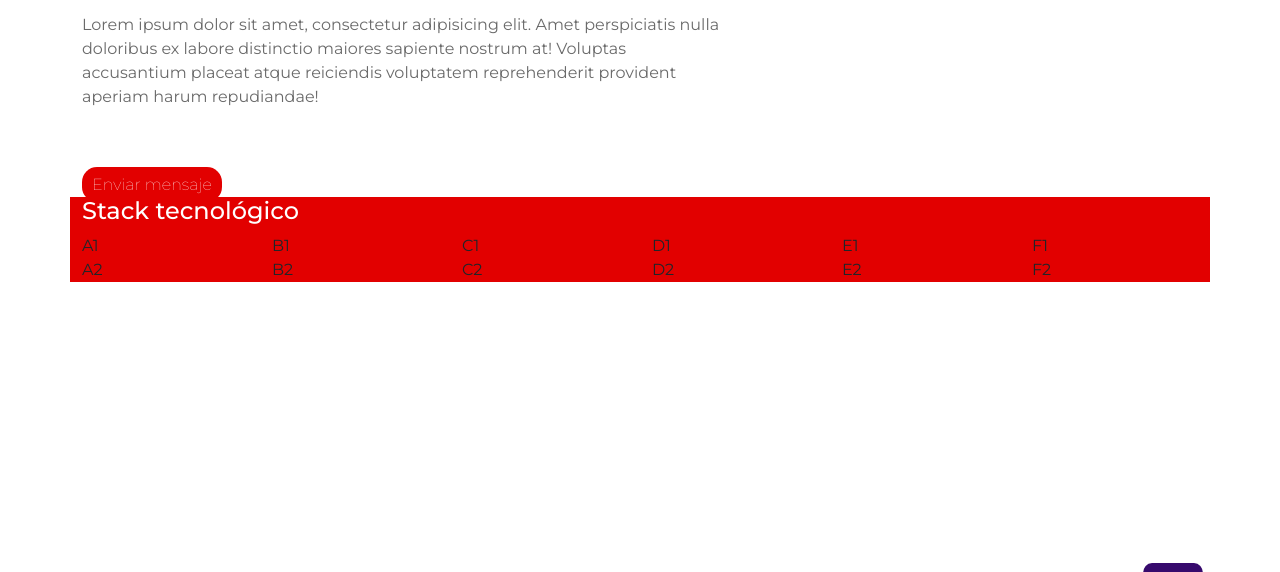
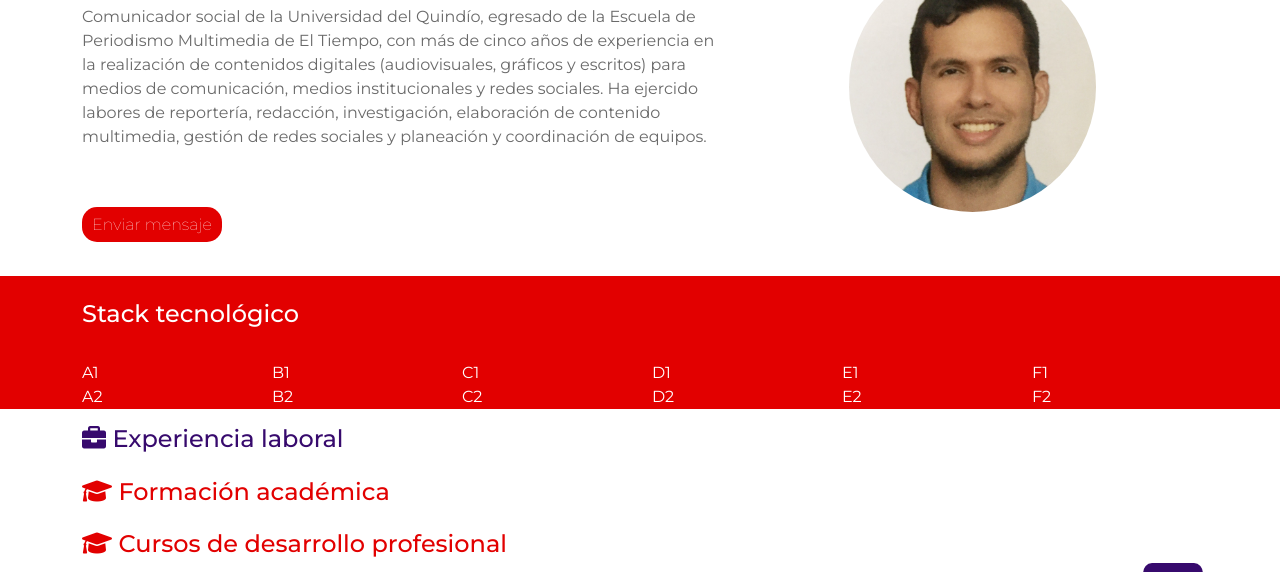
Before and after one commit to ajcarvajalv/portfolio, a plain HTML site: page sobre-mi.html in a window 1280 px wide. Shown: the part 168-740 px from the top of the page. Drawn offline with Linux system fonts and the light colour scheme.

Commit message:
Cambios en sobre mí, estilos y link de LinkedIn

```diff
--- a/css/estilos.css
+++ b/css/estilos.css
@@ -4,7 +4,7 @@ body {
     font-family: 'Montserrat', sans-serif;
 }
 
-#contacto header .btn, #inicio header .btn {
+#contacto header .btn, #inicio header .btn, #sobre-mi header .btn {
     color: #ffffff;
     background-color: #E20000;
     border: 0;
@@ -13,7 +13,7 @@ body {
     text-decoration: none;
 }
 
-#contacto header .btn:hover, #inicio header .btn:hover {
+#contacto header .btn:hover, #inicio header .btn:hover, #sobre-mi header .btn:hover {
     color: #ffffff;
     background-color: #370a6d;
     border: 0;
@@ -68,7 +68,6 @@ h1 {
 }
 
 h2 {
-    color: #ffffff;
     font-size: 24px;
 }
 
@@ -113,6 +112,11 @@ textarea {
     height: 410px;
 }
 
+.foto img {
+    height: 250px;
+    border-radius: 50%;
+}
+
 .cohete {
     height: 410px;
 }
@@ -149,7 +153,20 @@ textarea {
 }
 
 .stack {
+    color: #ffffff;
     background-color: #E20000;
+}
+
+.experiencia {
+    color: #370A6D;
+}
+
+.formacion {
+    color: #E20000;
+}
+
+.cursos {
+    color: #E20000;
 }
 
 .footbln {
--- a/sobre-mi.html
+++ b/sobre-mi.html
@@ -45,21 +45,30 @@
     </nav>
   </header>
 
-  <main class="container">
-
+  <main>
+    <section class="container">
       <div class="row">
         <div class="col-12 col-sm-7">
-        <h1 class="mt-2 pb-4 mt-sm-4 pb-sm-4">Sobre mí</h1>
-        <p class="pb-2 pb-sm-5">Lorem ipsum dolor sit amet, consectetur adipisicing elit. Amet perspiciatis nulla doloribus ex labore distinctio maiores sapiente nostrum at! Voluptas accusantium placeat atque reiciendis voluptatem reprehenderit provident aperiam harum repudiandae!</p>
+          <h1 class="pt-3 pb-4">Sobre mí</h1>
+          <p class="pb-2 pb-sm-5">Comunicador social de la Universidad del Quindío, egresado de la Escuela de Periodismo
+            Multimedia de El Tiempo, con más de cinco años de experiencia en la realización de contenidos digitales
+            (audiovisuales, gráficos y escritos) para medios de comunicación, medios institucionales y redes sociales.
+            Ha
+            ejercido labores de reportería, redacción, investigación, elaboración de contenido multimedia, gestión de
+            redes sociales y planeación y coordinación de equipos.</p>
           <a href="#" class="btn-rojo">Enviar mensaje</a>
         </div>
-      <div class="col-12 col-sm-5">
-        <h1>Proyectos</h1>
+        <div class="col-12 col-sm-5 foto text-center my-5">
+          <img src="images/foto.jpg">
         </div>
       </div>
+    </section>
 
+    <section class="stack my-3">
+      <div class="container">
         <div class="row">
-      <div class="col-12 stack"><h2>Stack tecnológico</h2>
+          <div class="col-12 stack">
+            <h2 class="py-4">Stack tecnológico</h2>
             <div class="row">
               <div class="col-6 col-sm-2">A1</div>
               <div class="col-6 col-sm-2">B1</div>
@@ -78,6 +87,45 @@
             </div>
           </div>
         </div>
+      </div>
+    </section>
+
+    <section class="experiencia my-3">
+      <div class="container">
+        <div class="row">
+          <div class="col-12">
+            <h2><i class="fa-solid fa-briefcase"></i> Experiencia laboral</h2>
+          </div>
+        </div>
+      </div>
+    </section>
+
+    <section class="formacion my-3">
+      <div class="container">
+        <div class="row">
+          <div class="col-12">
+            <h2><i class="fa-solid fa-graduation-cap"></i> Formación académica</h2>
+          </div>
+        </div>
+      </div>
+    </section>
+
+    <section class="cursos my-3">
+      <div class="container">
+        <div class="row">
+          <div class="col-12">
+            <h2><i class="fa-solid fa-graduation-cap"></i> Cursos de desarrollo profesional</h2>
+          </div>
+        </div>
+      </div>
+    </section>
+
+    <section>
+      <div class="row">
+        <div class="col-3 col-sm-6"></div>
+        <div class="col-9 col-sm-6"></div>
+      </div>
+    </section>
 
   </main>
 
@@ -85,7 +133,8 @@
     <div class="row mt-4 pb-3">
       <div class="col-12 col-sm-3 text-center text-sm-start p-sm-0">
         <a href="https://github.com/ajcarvajalv" target="_blank" title="Github"><i class="fab fa-github"></i></a>
-        <a href="https://www.linkedin.com" target="_blank" title="Linkedin"><i class="fab fa-linkedin-in"></i></a>
+        <a href="https://www.linkedin.com/in/alvaro-jose-carvajal-vidarte" target="_blank" title="Linkedin"><i
+            class="fab fa-linkedin-in"></i></a>
       </div>
       <div class="col-12 col-sm-3 text-center text-sm-start p-sm-0">
         Sponsor <a href="https://depcsuite.com">DePC Suite</a>
```
Also changed, not shown: contacto.html (+1 -1 lines), index.html (+1 -1 lines), proyectos.html (+1 -1 lines), images/foto.jpg (added). Lines whose indentation alone changed are shown as unchanged.
